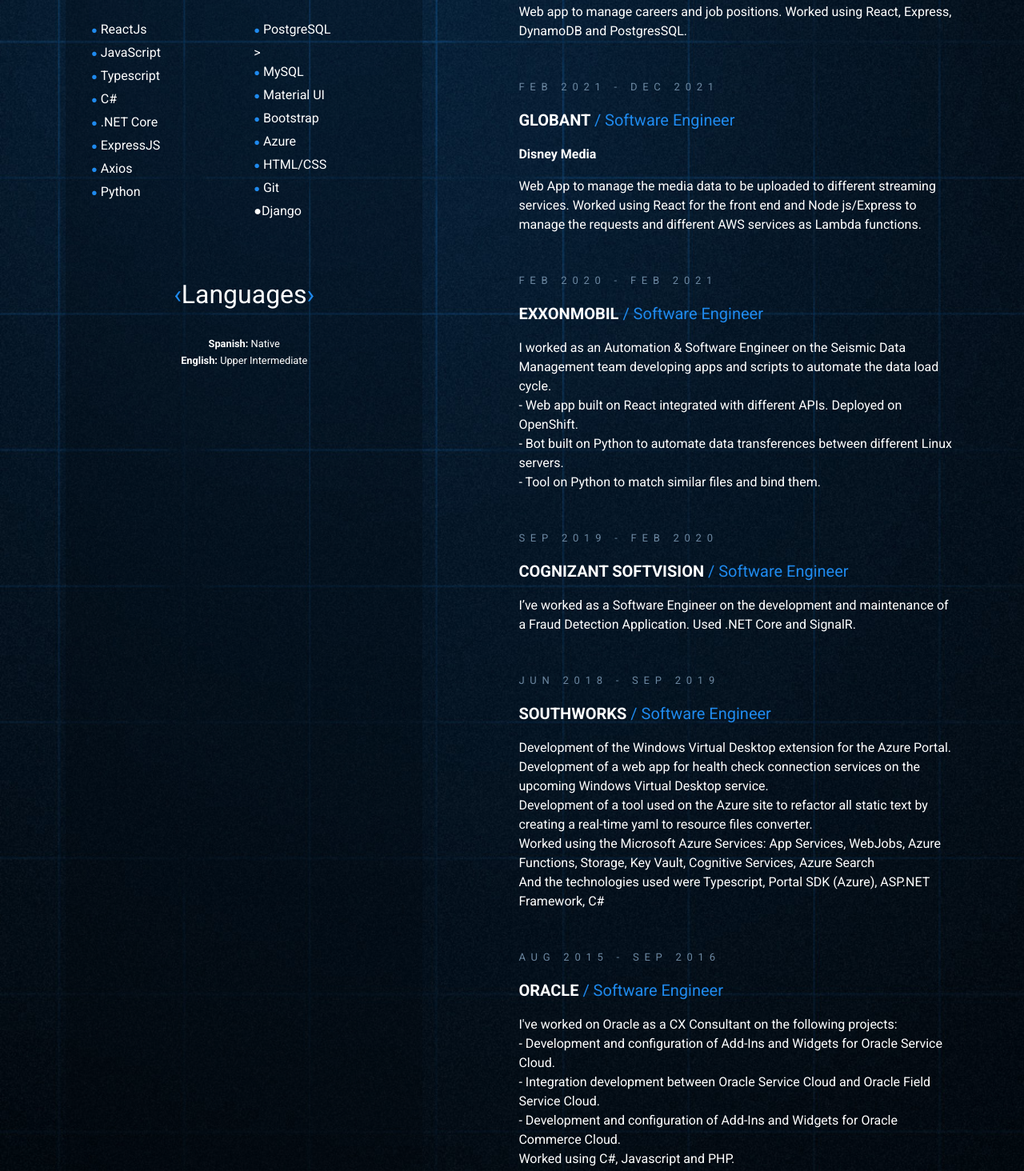
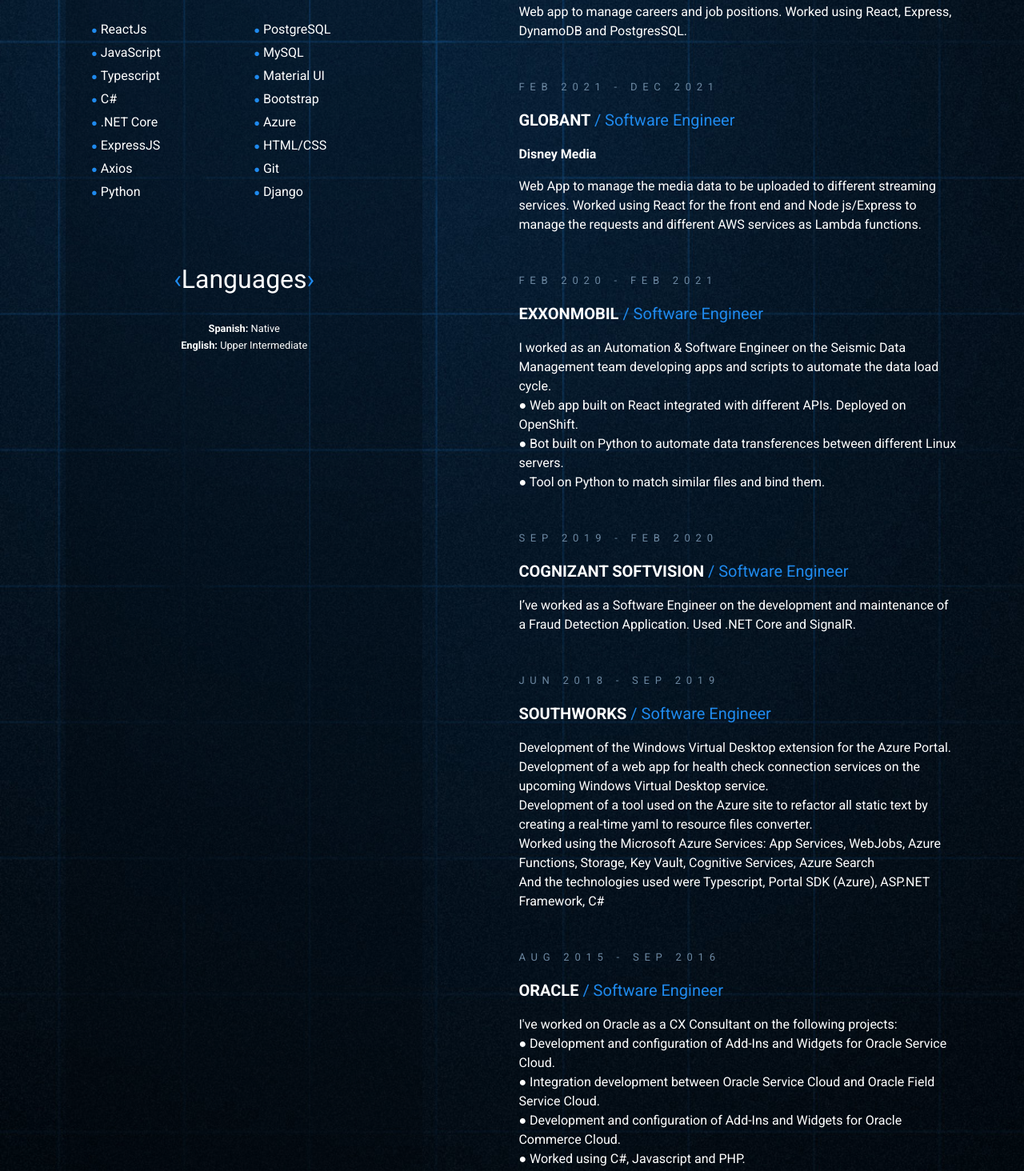
Before and after one commit to flydevs/flydevs-cvs-templates, a website: page docs/cv-ezequiel.html in a window 1280 px wide. Shown: the part 542-2006 px from the top of the page at 80% size. Drawn offline with Linux system fonts and the light colour scheme.

Commit message:
Update: CV Ezequiel

```diff
--- a/docs/cv-ezequiel.html
+++ b/docs/cv-ezequiel.html
@@ -46,14 +46,13 @@
                                         <span
                                         class="skill"><span class="dot">●</span>Axios</span> <span class="skill"><span class="dot">●</span>Python</span>
                             </div>
-                            <div class="col"> <span class="skill"><span class="dot">●</span>PostgreSQL</span>>
+                            <div class="col"> <span class="skill"><span class="dot">●</span>PostgreSQL</span> <span class="skill"><span class="dot">●</span>MySQL</span>
                                 <span
-                                class="skill"><span class="dot">●</span>MySQL</span> <span class="skill"><span class="dot">●</span>Material
-                                    UI</span> <span class="skill"><span class="dot">●</span>Bootstrap</span>
+                                class="skill"><span class="dot">●</span>Material UI</span> <span class="skill"><span class="dot">●</span>Bootstrap</span>
                                     <span
                                     class="skill"><span class="dot">●</span>Azure</span> <span class="skill"><span class="dot">●</span>HTML/CSS</span>
                                         <span
-                                        class="skill"><span class="dot">●</span>Git</span <span class="skill"><span class="dot">●</span>Django</span>
+                                        class="skill"><span class="dot">●</span>Git</span> <span class="skill"><span class="dot">●</span>Django</span>
                             </div>
                         </div>
                 </div>
@@ -115,10 +114,12 @@
                         </p>
                         <p>I worked as an Automation & Software Engineer on the Seismic Data Management
                             team developing apps and scripts to automate the data load cycle.
-                            <br>- Web app built on React integrated with different APIs. Deployed on OpenShift.
-                            <br>- Bot built on Python to automate data transferences between different
-                            Linux servers.
-                            <br>- Tool on Python to match similar files and bind them.</p>
+                            <br> <span class="dot">●</span> Web app built on React integrated with different
+                            APIs. Deployed on OpenShift.
+                            <br> <span class="dot">●</span> Bot built on Python to automate data transferences
+                            between different Linux servers.
+                            <br> <span class="dot">●</span> Tool on Python to match similar files and bind
+                            them.</p>
                     </div>
                     <div class="summary">
                         <p class="date">SEP 2019 - FEB 2020</p>
@@ -146,13 +147,14 @@
                         <p class="subtitle">ORACLE <span>/ Software Engineer</span>
                         </p>
                         <p>I've worked on Oracle as a CX Consultant on the following projects:
-                            <br>- Development and configuration of Add-Ins and Widgets for Oracle Service
-                            Cloud.
-                            <br>- Integration development between Oracle Service Cloud and Oracle Field
-                            Service Cloud.
-                            <br>- Development and configuration of Add-Ins and Widgets for Oracle Commerce
-                            Cloud.
-                            <br>Worked using C#, Javascript and PHP.</div>
+                            <br> <span class="dot">●</span> Development and configuration of Add-Ins and
+                            Widgets for Oracle Service Cloud.
+                            <br> <span class="dot">●</span> Integration development between Oracle Service
+                            Cloud and Oracle Field Service Cloud.
+                            <br> <span class="dot">●</span> Development and configuration of Add-Ins and
+                            Widgets for Oracle Commerce Cloud.
+                            <br> <span class="dot">●</span> Worked using C#, Javascript and PHP.</p>
+                    </div>
                      <h2 class="d-flex">
           <span class="blue-mm">&lsaquo;</span>
           <span class="title">Education</span>
```
Also changed, not shown: src/cv-ezequiel.html (+10 -9 lines).
